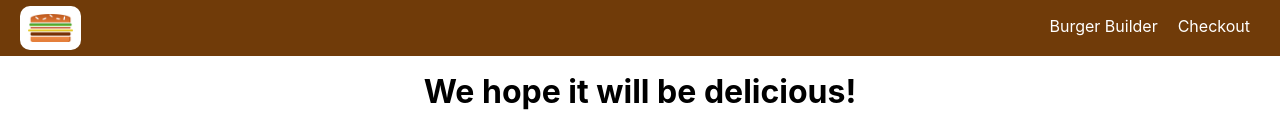
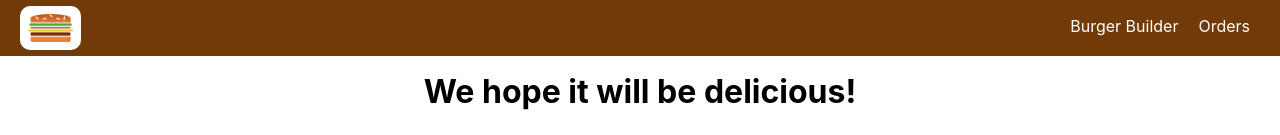
Before and after one commit to piotrdopierala/react-burger, a React (Create React App) app: page /checkout in a window 1280 px wide. Shown: the top 135 px of the page. Built offline with nearby package versions, Linux system fonts and the light colour scheme.

Commit message:
new order summary page

```diff
--- a/src/App.js
+++ b/src/App.js
@@ -3,6 +3,7 @@ import Layout from './hoc/Layout/Layout';
 import BurgerBuilder from './containers/BurgerBuilder/BurgerBuilder';
 import Checkout from './containers/Checkout/Checkout';
 import { Route, Switch } from 'react-router-dom';
+import Orders from './containers/Orders/Orders';
 
 class App extends Component {
   render() {
@@ -10,6 +11,7 @@ class App extends Component {
       <Layout>
         <Switch>
           <Route path='/checkout' component={Checkout} />
+          <Route path='/orders' component={Orders}/>
           <Route path='/' component={BurgerBuilder} />
         </Switch>
       </Layout>
--- a/src/components/Navigation/NavigationItems/NagivationItem/NagivationItem.js
+++ b/src/components/Navigation/NavigationItems/NagivationItem/NagivationItem.js
@@ -12,7 +12,12 @@ const navigationItem = (props) => {
 
                 {props.children}
             </a>*/}
-            <NavLink activeClassName='active' to={props.link}>{props.children}</NavLink>
+            <NavLink
+                activeClassName={classes.active}
+                exact
+                to={props.link}>
+                {props.children}
+            </NavLink>
         </li>
     );
 }
--- a/src/components/Navigation/NavigationItems/NagivationItem/NavigationItem.module.css
+++ b/src/components/Navigation/NavigationItems/NagivationItem/NavigationItem.module.css
@@ -32,7 +32,7 @@
 
     .NavigationItem a:hover,
     .NavigationItem a:active,
-    .NavigationItem a.active,{
+    .NavigationItem a.active {
         background-color: #8F5C2C;
         border-bottom: 4px solid #40A4C8;
         color: white;
--- a/src/components/Navigation/NavigationItems/NavigationItems.js
+++ b/src/components/Navigation/NavigationItems/NavigationItems.js
@@ -5,8 +5,8 @@ import NavigationItem from './NagivationItem/NagivationItem';
 const navigationItems = (props) => {
     return (
         <ul className={classes.NavigationItems}>
-            <NavigationItem link="/" active={true} >Burger Builder</NavigationItem>
-            <NavigationItem link="/checkout">Checkout</NavigationItem>
+            <NavigationItem link="/">Burger Builder</NavigationItem>
+            <NavigationItem link="/orders">Orders</NavigationItem>
         </ul>
     );
 }
--- /dev/null
+++ b/src/components/Order/Order.js
@@ -0,0 +1,13 @@
+import React from 'react';
+import classes from './Order.module.css';
+
+const order = (props) => {
+    return (
+        <div className={classes.Order}>
+            <p>Ingredients: Salad(1)</p>
+            <p>Price: <strong>5.45 PLN</strong></p>
+        </div>
+    );
+}
+
+export default order;
--- /dev/null
+++ b/src/components/Order/Order.module.css
@@ -0,0 +1,8 @@
+.Order{
+    width: 100%;
+    border: 1px solid #eee;
+    box-shadow: 0 2px 3px #ccc;
+    padding: 10px;
+    margin: 10px auto;
+    box-sizing: border-box;
+}
--- /dev/null
+++ b/src/containers/Orders/Orders.js
@@ -0,0 +1,15 @@
+import React, {Component} from 'react';
+import Order from '../../components/Order/Order';
+
+class Orders extends Component{
+    render(){
+        return (
+            <div>
+                <Order/>
+                <Order/>
+            </div>
+        );
+    }
+}
+
+export default Orders;
```
